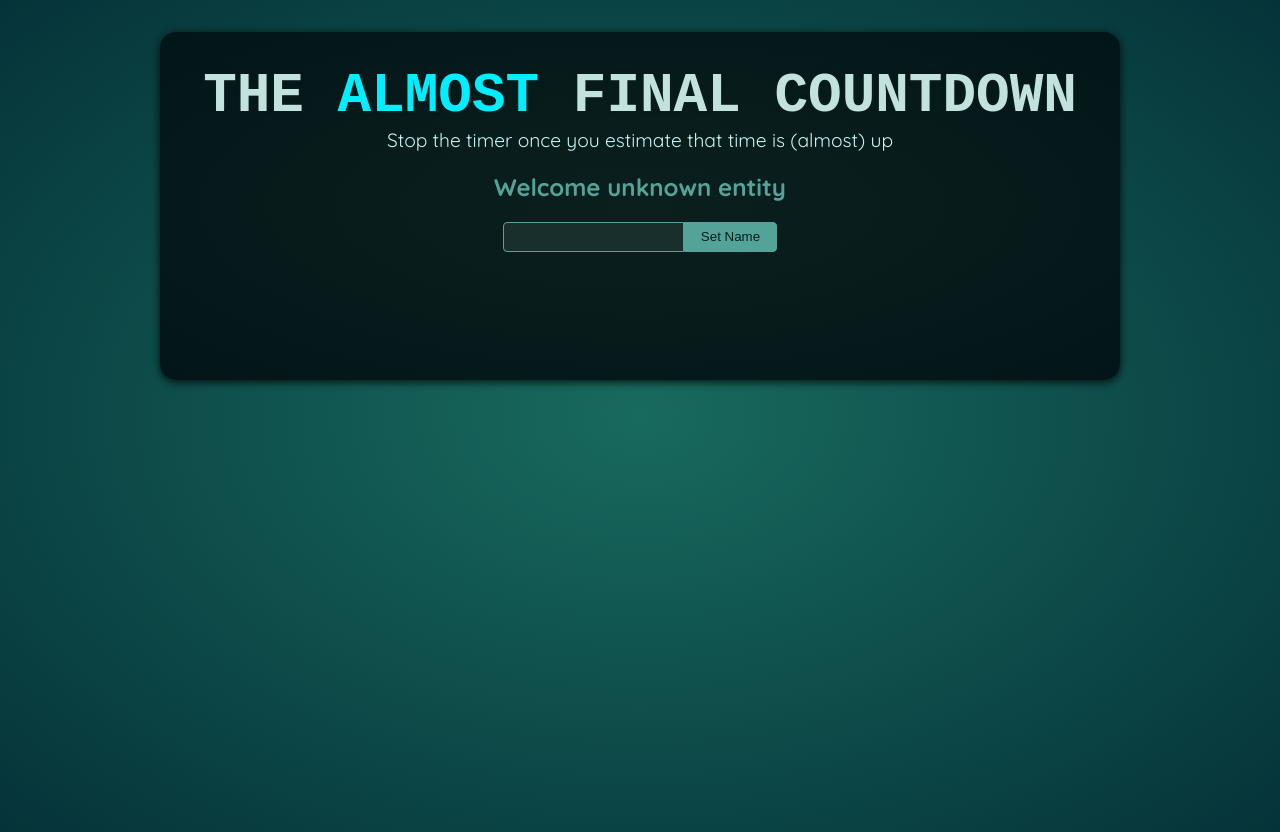
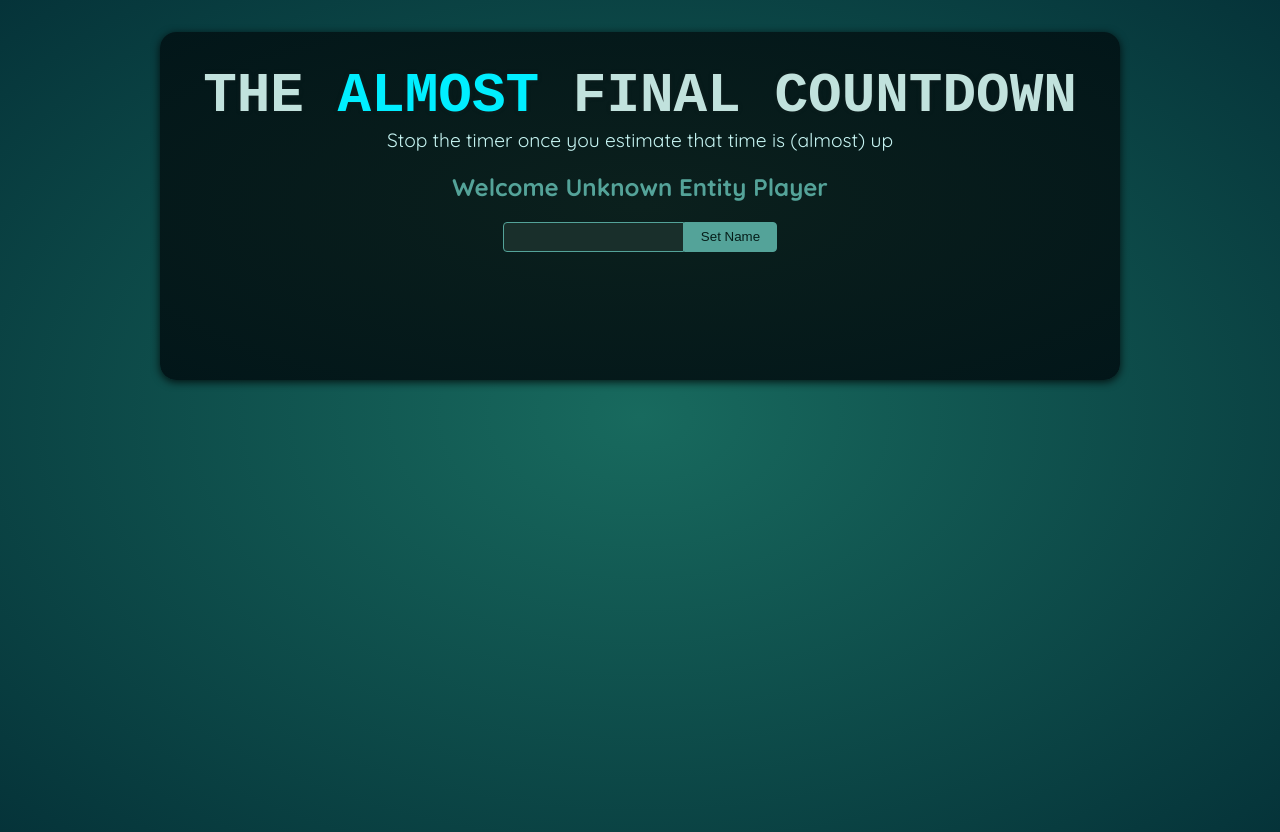
Before and after one commit to heoMint/Ref-Portals-Practice, a React (Vite) app: page / in a window 1280 px wide. Built offline with nearby package versions, Linux system fonts and the light colour scheme; a web font is replaced by a local one.

Commit message:
player name 작성 후 submit 등록 적용

```diff
--- a/src/components/Player.jsx
+++ b/src/components/Player.jsx
@@ -1,10 +1,22 @@
+import { useState } from 'react';
+
 export default function Player() {
+    const [playerName, setPlayerName] = useState('');
+    const [submitted, setSubmitted] = useState(false);
+
+    function handleChange(e) {
+        let player = e.target.value;
+        setPlayerName(player);
+    }
+    function handleClick() {
+      setSubmitted(true);
+    }
     return (
         <section id="player">
-      <h2>Welcome unknown entity</h2>
+            <h2>Welcome {submitted ? playerName: 'Unknown Entity Player'}</h2>
             <p>
-        <input type="text" />
-        <button>Set Name</button>
+                <input type="text" onChange={handleChange} value={playerName} />
+                <button onClick={handleClick}>Set Name</button>
             </p>
         </section>
     );
```
Also changed, not shown: 2 other files (tests, documents, lock files or other folders). Lines whose indentation alone changed are shown as unchanged.
